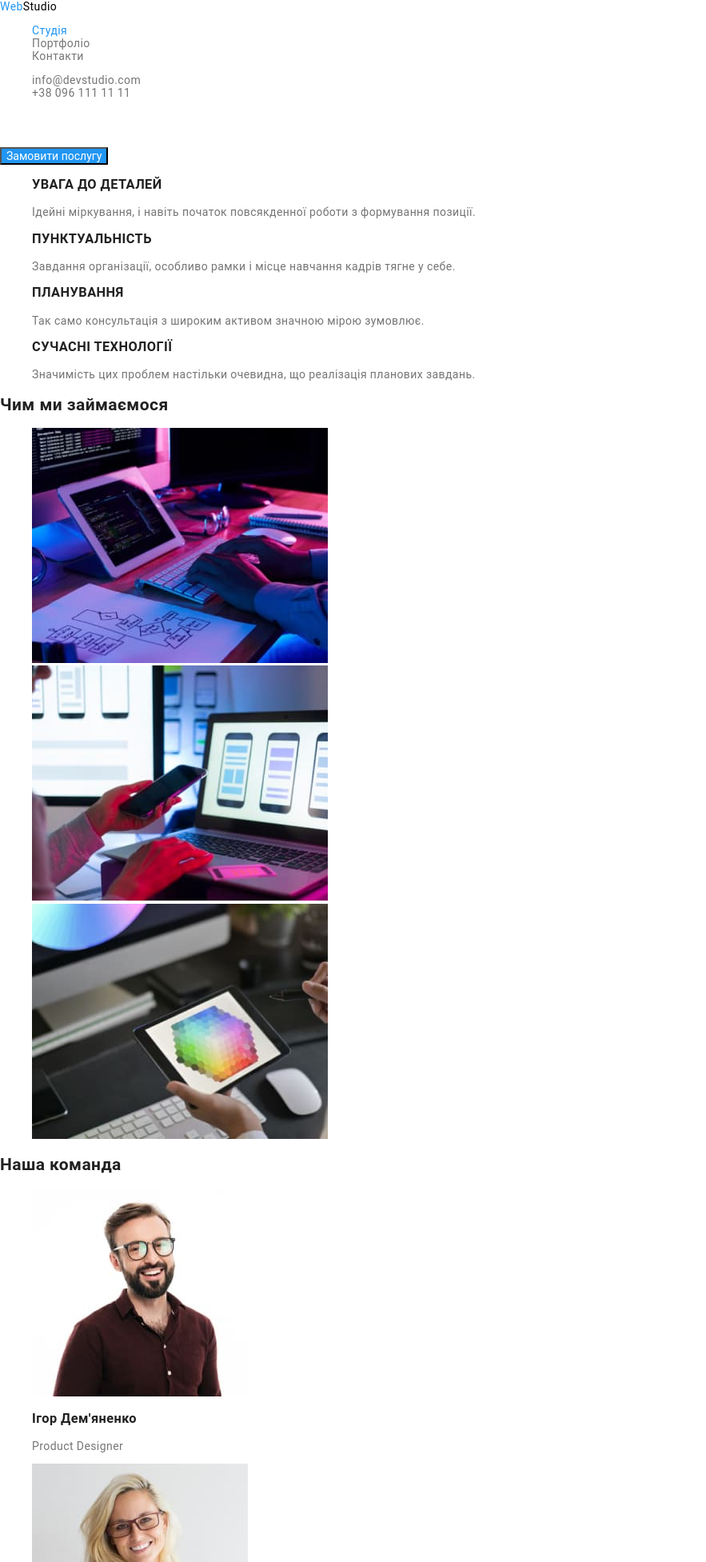
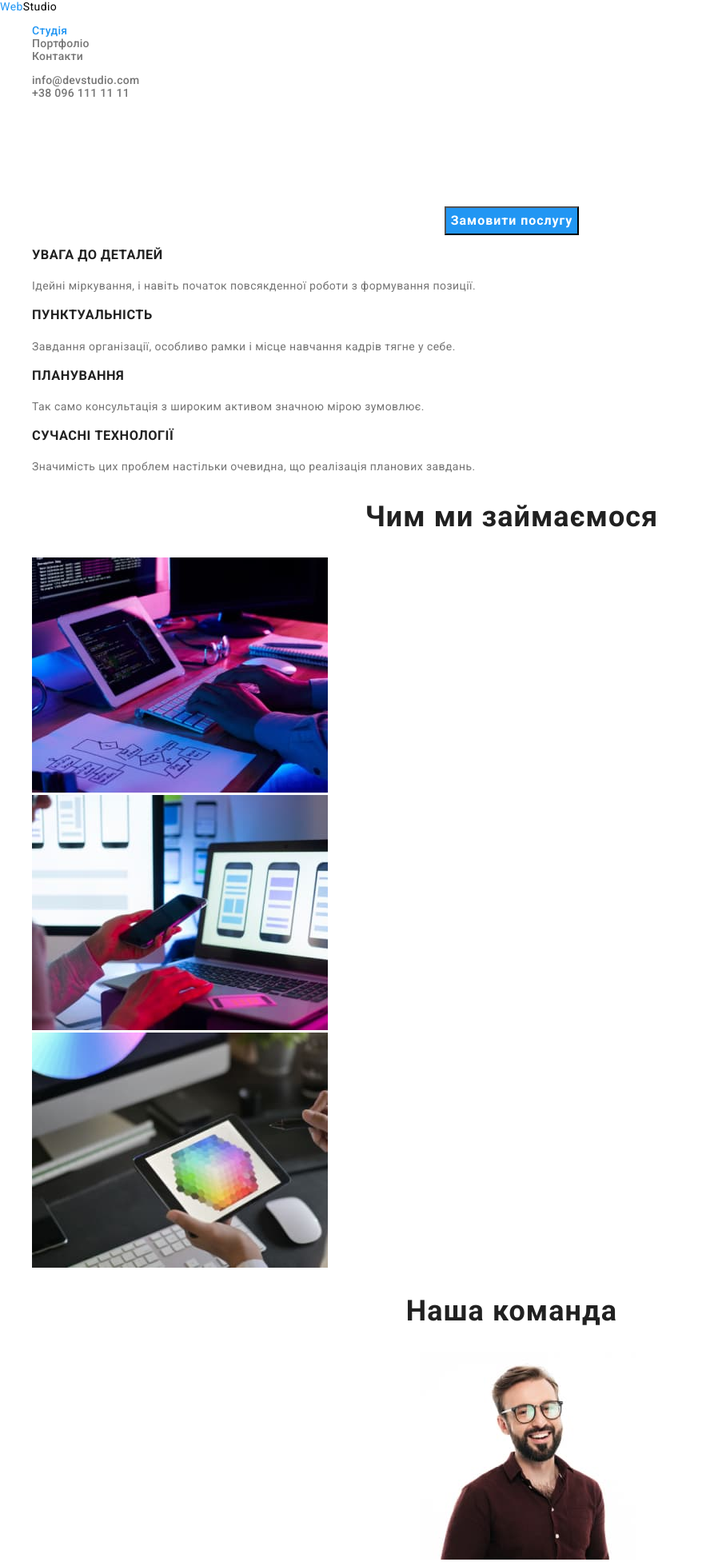
Before and after one commit to kolyaedem/goit-markup-hw-02, a plain HTML site: page index.html in a window 1280 px wide. Shown: the top 1953 px of the page at 80% size, without its empty margins (0-883 px from the left). Drawn offline with nearby package versions, Linux system fonts and the light colour scheme.

Commit message:
last changes

```diff
--- a/css/style.css
+++ b/css/style.css
@@ -20,20 +20,32 @@
   --logo-black: #000000;
 }
 
+/* html {
+  box-sizing: border-box;
+}
+
+*, *::after, *::before {
+  box-sizing: inherit;
+} */
+
 body {
   background-color: var(--primary-bg-color);
   color: var(--primary-color);
   font-size: 14px;
+  font-weight: 400;
   font-family: 'Roboto', sans-serif;
   letter-spacing: 0.03em;
+
 }
 
 .btn {
   font-family: inherit;
-
+  border: 0;
+  cursor: pointer
 }
 
-.btn:hover, .btn:focus {
+.btn:hover,
+.btn:focus {
   color: var(--primary-bg-color);
   background-color: var(--accent-color);
 }
@@ -74,7 +86,9 @@ body {
 }
 
 .header-title,
-.team-title, .portfolio_btn, .gallery__title {
+.team-title,
+.portfolio_btn,
+.gallery__title {
   color: var(--secondary-color);
 }
 
@@ -84,24 +98,75 @@ body {
   color: var(--logo-black);
 }
 
+.nav__link,
+.auth__link {
+  font-weight: 500;
+  line-height: calc(16 / 14);
+  letter-spacing: 0.02em;
+}
+
 /* order */
+
+.order {
+  text-align: center;
+}
 
 .header {
   color: var(--primary-bg-color);
+  font-size: 44px;
+  font-weight: 900;
+  line-height: calc(60 / 44);
+  letter-spacing: 0.06em;
 }
 
 .order-btn {
   color: var(--primary-bg-color);
   background-color: var(--accent-color);
+  font-size: 16px;
+  font-weight: 700;
+  line-height: calc(30 / 16);
+  letter-spacing: 0.06em;
 }
 
 /* benefits */
 
 .title {
   color: var(--secondary-color);
+  font-weight: 700;
+  line-height: calc(16 / 14);
+  letter-spacing: 0.03em;
+  text-align: left;
+}
+
+.subtitle {
+  line-height: calc(24 / 14);
+  letter-spacing: 0.03em;
+}
+
+/* doing */
+
+.header-title {
+  font-size: 36px;
+  font-weight: 700;
+  line-height: calc(42 / 36);
+  letter-spacing: 0.03em;
+  text-align: center;
 }
 
 /* team */
+.team-box {
+  text-align: center;
+}
+
+.team-title {
+  font-size: 16px;
+  font-weight: 500;
+  line-height: calc(19 / 16);
+}
+
+.team-subtitle {
+  line-height: calc(18 / 16);
+}
 
 /* footer */
 
@@ -109,16 +174,38 @@ body {
 .maps__link {
   color: var(--primary-bg-color);
 }
+.maps__link {
+  line-height: calc(24 / 14);
+}
+.footer__link {
+  font-weight: 700;
+  font-size: 26px;
+  line-height: calc(36 / 26);
+}
 
 .address__link {
   color: var(--address__link);
+  line-height: calc(24 / 14);
 }
-
-
 
 /* portfolio */
 
 .portfolio_btn {
+  background-color: var(--secondary-bg-color);
+  font-size: 16px;
+  font-weight: 500;
+  line-height: calc(26 / 16);
+  text-align: center;
+}
 
-  background-color: var(--secondary-bg-color);
+.gallery__title {
+  font-size: 18px;
+  font-weight: 700;
+  line-height: calc(36 / 18);
+  letter-spacing: 0.06em;
 }
+
+.gallery__subtitle {
+  font-size: 16px;
+  line-height: calc(30 / 16);
+}
--- a/index.html
+++ b/index.html
@@ -4,9 +4,15 @@
     <meta charset="UTF-8" />
     <meta name="viewport" content="width=device-width, initial-scale=1.0" />
     <title>WebStudio</title>
+    <link rel="preconnect" href="https://fonts.googleapis.com" />
+    <link rel="preconnect" href="https://fonts.gstatic.com" crossorigin />
+    <link
+      href="https://fonts.googleapis.com/css2?family=Roboto:wght@400;500;700;900&display=swap"
+      rel="stylesheet"
+    />
     <link
       rel="stylesheet"
-      href="https://cdnjs.cloudflare.com/ajax/libs/modern-normalize/1.1.0/modern-normalize.min.css"
+      href="https://cdnjs.cloudflare.com/ajax/libs/modern-normalize/2.0.0/modern-normalize.min.css"
     />
     <link rel="stylesheet" href="./css/style.css" />
   </head>
@@ -14,13 +20,17 @@
     <header>
       <a href="./index.html" class="logo link"><span class="logo-header">Web</span>Studio</a>
       <nav class="nav">
-        <ul class="nav__list" >
-          <li class="nav__item list"><a href="./index.html" class="nav__link link accent-color">Студія</a></li>
-          <li class="nav__item list"><a href="./portfolio.html" class="nav__link link">Портфоліо</a></li>
-          <li class="nav__item list"><a href="" class="nav__link link">Контакти</a></li>
+        <ul class="nav__list list">
+          <li class="nav__item ">
+            <a href="./index.html" class="nav__link link accent-color">Студія</a>
+          </li>
+          <li class="nav__item ">
+            <a href="./portfolio.html" class="nav__link link">Портфоліо</a>
+          </li>
+          <li class="nav__item "><a href="" class="nav__link link">Контакти</a></li>
         </ul>
       </nav>
-      <ul class="auth__list" >
+      <ul class="auth__list">
         <li class="auth__item list">
           <a href="mailto:info@devstudio.com" class="auth__link link">info@devstudio.com</a>
         </li>
@@ -67,7 +77,7 @@
 
       <!-- doing section -->
       <section class="doing">
-        <h2 class="header-title ">Чим ми займаємося</h2>
+        <h2 class="header-title">Чим ми займаємося</h2>
         <ul class="doing__list">
           <li class="doing__item list">
             <a href="#" class="doing__link"
@@ -90,7 +100,7 @@
       <!-- team section -->
       <section class="team">
         <h2 class="header-title">Наша команда</h2>
-          <ul class="team__list ">
+        <ul class="team__list">
           <li class="team__item list">
             <div class="team-box">
               <img src="./images/igor.jpg" alt="Ігор Дем'яненко" class="team__img" />
@@ -120,12 +130,13 @@
             </div>
           </li>
         </ul>
-
       </section>
     </main>
 
     <footer>
-      <a href="./index.html" class="footer__link link"><span class="logo-footer">Web</span>Studio</a>
+      <a href="./index.html" class="footer__link link"
+        ><span class="logo-footer">Web</span>Studio</a
+      >
       <address>
         <ul class="address__list">
           <li class="address__item list">
```
Also changed, not shown: portfolio.html (+27 -18 lines). Lines whose indentation alone changed are shown as unchanged.
